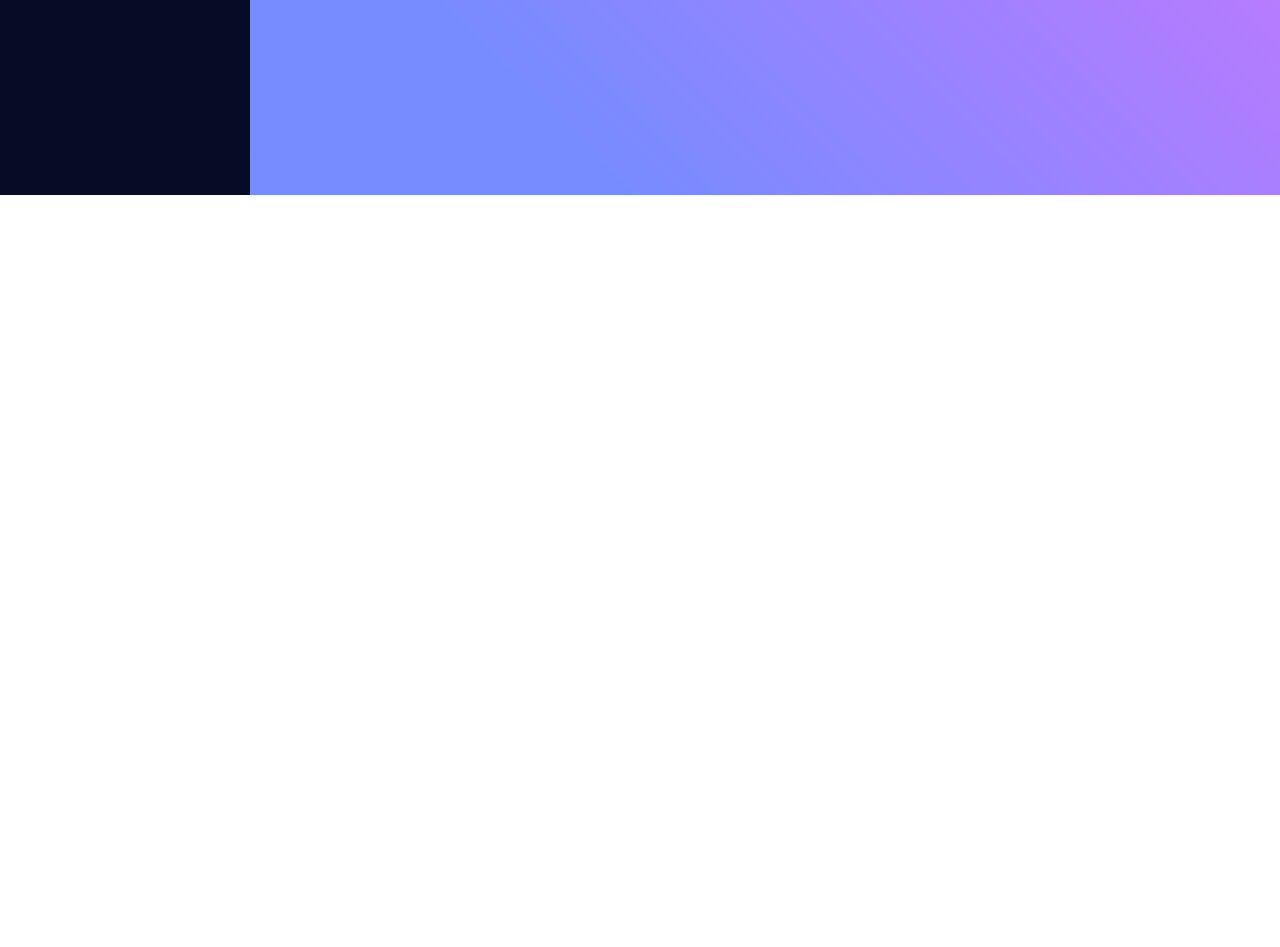
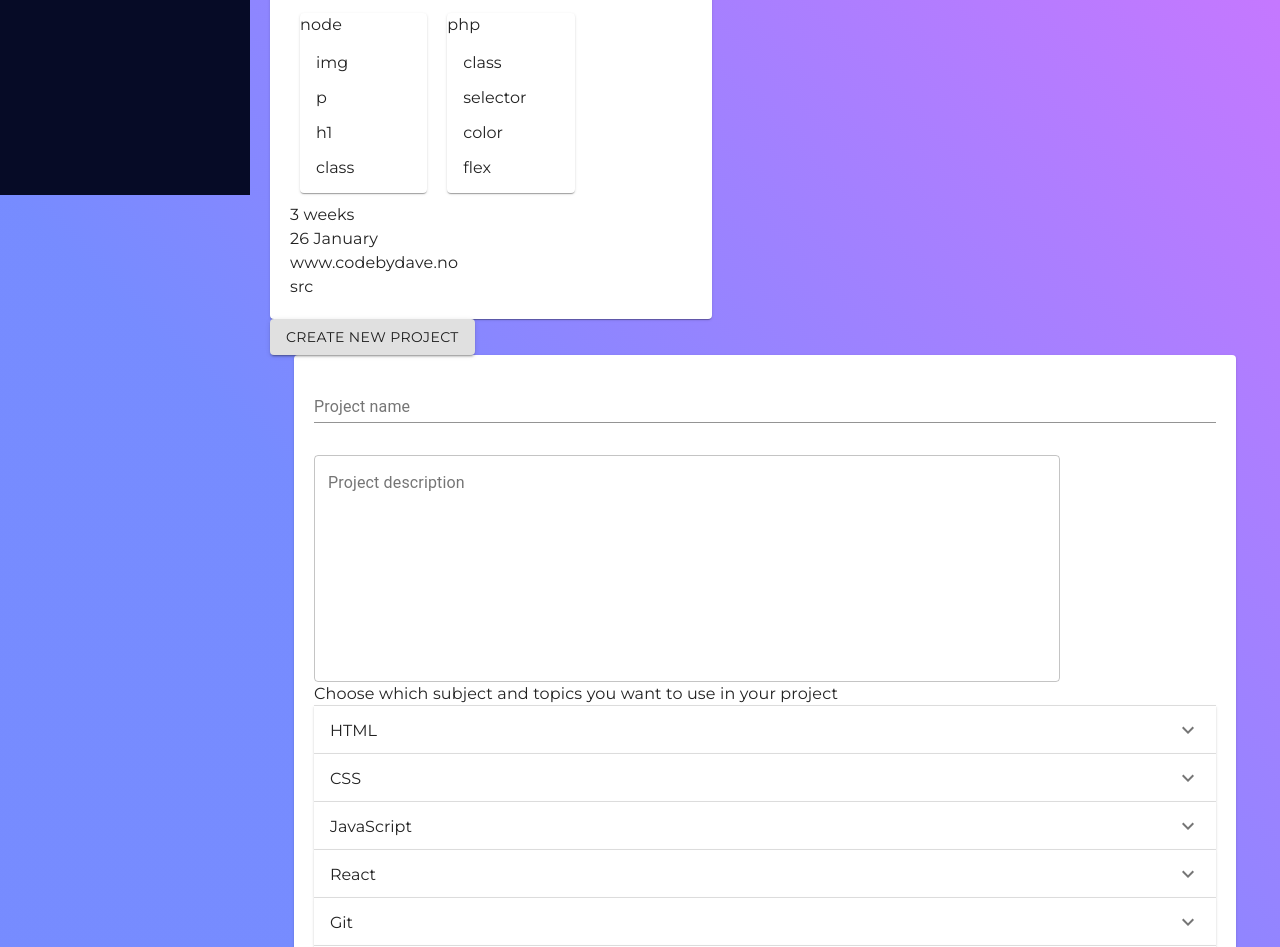
Before and after one commit to davemarong/Self-Taught-App, a React (Create React App) app: page /projects in a window 1280 px wide. Shown: the part 605-1552 px from the top of the page. Before the commit the page ends 800 px from the top, so only its background shows below. Built offline with nearby package versions, Linux system fonts and the light colour scheme; what react-swipeable-views-utils would draw is missing.

Commit message:
Add Project, CreateProject and TopicsTable(infinished) components

```diff
--- a/src/components/projects/CreateProject.js
+++ b/src/components/projects/CreateProject.js
@@ -1,5 +1,69 @@
-import React from "react";
+// IMPORTS
 
-export default function CreateProject() {
-  return <div>Create project</div>;
+// React
+import React, { useState } from "react";
+
+// Material UI
+import Typography from "@material-ui/core/Typography";
+import TextField from "@material-ui/core/TextField";
+import Grid from "@material-ui/core/Grid";
+import Container from "@material-ui/core/Container";
+import Card from "@material-ui/core/Card";
+
+// Components
+import { futureProjects } from "../projectsTemplate/projectsData";
+import TopicsTable from "./TopicsTable";
+// Redux
+import { useSelector } from "react-redux";
+
+export default function CreateProject({ projectData, setProjectData }) {
+  // UseState
+  const [isOpen, setIsOpen] = useState(false);
+  // Redux
+  const mainSubjects = useSelector((state) => state.mainSubjects);
+  const secondarySubjects = useSelector((state) => state.secondarySubjects);
+  // Functions
+  const addTopicToProject = () => {};
+
+  return (
+    <Container>
+      <Card style={{ padding: 20, maxHeight: 600, overflowY: "auto" }}>
+        <Grid container direction="column" spacing={4}>
+          <Grid item xs={12}>
+            <TextField fullWidth label="Project name" />
+          </Grid>
+          <Grid item xs={10}>
+            <TextField
+              fullWidth
+              multiline
+              variant="outlined"
+              label="Project description"
+              rows={10}
+            />
+          </Grid>
+        </Grid>
+        <Typography>
+          Choose which subject and topics you want to use in your project
+        </Typography>
+        {mainSubjects.map((subject, id) => {
+          return (
+            <TopicsTable
+              subject={subject}
+              projectData={projectData}
+              setProjectData={setProjectData}
+            />
+          );
+        })}
+        {secondarySubjects.map((subject, id) => {
+          return (
+            <TopicsTable
+              subject={subject}
+              projectData={projectData}
+              setProjectData={setProjectData}
+            />
+          );
+        })}
+      </Card>
+    </Container>
+  );
 }
--- a/src/components/projects/Projects.js
+++ b/src/components/projects/Projects.js
@@ -19,6 +19,30 @@ import CompletedProjects from "./CompletedProjects";
 
 export default function Projects({ projects }) {
   // State
+  const [projectData, setProjectData] = useState({
+    title: "",
+    description: "",
+    topics: [
+      [
+        {
+          subject: "HTML",
+        },
+        [
+          { title: "Elements", learned: false, useInProject: false },
+          { title: "Header", learned: false, useInProject: false },
+        ],
+      ],
+      [
+        {
+          subject: "CSS",
+        },
+        [
+          { title: "Color", learned: false, useInProject: false },
+          { title: "Flex", learned: false, useInProject: false },
+        ],
+      ],
+    ],
+  });
   const [createProjectModal, setCreateProjectModal] = useState({
     boolean: false,
   });
@@ -29,7 +53,6 @@ export default function Projects({ projects }) {
   const closeCreateProjectModal = () => {
     setCreateProjectModal({ boolean: false });
   };
-  console.log(projects);
   return (
     <div>
       <Modal
@@ -42,7 +65,7 @@ export default function Projects({ projects }) {
         }}
       >
         <Zoom timeout={300} in={createProjectModal.boolean}>
-          <CreateProject>hei</CreateProject>
+          <CreateProject />
         </Zoom>
       </Modal>
       <Typography>Completed projects</Typography>
@@ -50,6 +73,11 @@ export default function Projects({ projects }) {
       <Button onClick={openCreateProjectModal} variant="contained">
         Create new project
       </Button>
+
+      <CreateProject
+        projectData={projectData}
+        setProjectData={setProjectData}
+      />
       <Typography>Future projects</Typography>
     </div>
   );
--- /dev/null
+++ b/src/components/projects/Topics.js
@@ -0,0 +1,5 @@
+import React from "react";
+
+export default function Topics() {
+  return <div>Hei på deg</div>;
+}
--- /dev/null
+++ b/src/components/projects/TopicsTable.js
@@ -0,0 +1,160 @@
+// IMPORTS
+
+// React
+import React, { useState, useRef } from "react";
+
+// Material UI
+import Typography from "@material-ui/core/Typography";
+import TextField from "@material-ui/core/TextField";
+import Button from "@material-ui/core/Button";
+import Grid from "@material-ui/core/Grid";
+import Container from "@material-ui/core/Container";
+import Card from "@material-ui/core/Card";
+import Checkbox from "@mui/material/Checkbox";
+import { Collapse } from "@material-ui/core";
+// Framer Motion
+import { motion } from "framer-motion";
+
+import Table from "@mui/material/Table";
+import TableBody from "@mui/material/TableBody";
+import TableCell from "@mui/material/TableCell";
+import TableContainer from "@mui/material/TableContainer";
+import TableHead from "@mui/material/TableHead";
+import TableRow from "@mui/material/TableRow";
+import Accordion from "@mui/material/Accordion";
+import AccordionSummary from "@mui/material/AccordionSummary";
+import AccordionDetails from "@mui/material/AccordionDetails";
+import ExpandMoreIcon from "@mui/icons-material/ExpandMore";
+
+// Components
+import { futureProjects } from "../projectsTemplate/projectsData";
+// Redux
+import { useSelector } from "react-redux";
+
+export default function TopicsTable({ subject, projectData, setProjectData }) {
+  // Destruction
+  const { topics } = projectData;
+  // UseState
+  //   UseRef
+  const checkboxRef = useRef(null);
+  // Redux
+  const mainSubjects = useSelector((state) => state.mainSubjects);
+  const secondarySubjects = useSelector((state) => state.secondarySubjects);
+  //   Functions
+  const getIndexOfSubject = (subject) => {
+    let indexOfSubject;
+    projectData.topics.map((item, id) => {
+      if (item[0].subject === subject) {
+        indexOfSubject = id;
+      }
+    });
+    return indexOfSubject;
+  };
+  const getIndexOfTopic = (indexOfSubject, topic) => {
+    let indexOfTopic = false;
+    for (let i = 0; i < projectData.topics; i++) {
+      if (projectData.topics[indexOfSubject][1][i].title === topic) {
+        indexOfTopic = i;
+        break;
+      }
+    }
+    return indexOfTopic;
+  };
+  const removeTopicFromProject = (indexOfSubject, indexOfTopic) => {
+    console.log(projectData.topics[indexOfSubject][1].splice(indexOfTopic, 1));
+  };
+  const addTopicToProject = (topic, indexOfSubject) => {
+    const newTopic = { title: topic, learned: false, useInProject: false };
+    projectData.topics[indexOfSubject][1].push(newTopic);
+    console.log(projectData.topics);
+  };
+  const addTopicAndSubjectToProject = () => {};
+  const updateProjectData = (topic, subject) => {
+    const indexOfSubject = getIndexOfSubject(subject);
+    if (indexOfSubject) {
+      const indexOfTopic = getIndexOfTopic(indexOfSubject, topic);
+      if (indexOfTopic) {
+        removeTopicFromProject(indexOfSubject, indexOfTopic);
+      } else {
+        addTopicToProject(topic, indexOfSubject);
+      }
+    } else {
+      // Add topic and subject
+    }
+  };
+  return (
+    <>
+      <div></div>
+      <Accordion>
+        <AccordionSummary expandIcon={<ExpandMoreIcon />}>
+          {subject[0].title}
+        </AccordionSummary>
+        <TableContainer>
+          <Table>
+            <TableHead>
+              <TableRow>
+                <TableCell
+                  style={{
+                    fontWeight: "bolder",
+                    padding: "16px 5px 16px 10px",
+                  }}
+                >
+                  Topic
+                </TableCell>
+                <TableCell
+                  style={{
+                    fontWeight: "bolder",
+                    padding: "16px 5px 16px 10px",
+                  }}
+                >
+                  Subject
+                </TableCell>
+                <TableCell
+                  style={{
+                    fontWeight: "bolder",
+                    padding: "16px 5px 16px 10px",
+                  }}
+                >
+                  Learned
+                </TableCell>
+                <TableCell
+                  style={{
+                    fontWeight: "bolder",
+                    padding: "16px 5px 16px 10px",
+                  }}
+                >
+                  Add
+                </TableCell>
+              </TableRow>
+            </TableHead>
+            {subject[1].map((topic, id) => {
+              return (
+                <TableBody>
+                  <TableRow>
+                    <TableCell style={{ padding: "0 5px 0 10px" }}>
+                      {topic.title}
+                    </TableCell>
+                    <TableCell style={{ padding: "0 5px 0 10px" }}>
+                      {subject[0].title}
+                    </TableCell>
+                    <TableCell style={{ padding: "0 5px 0 10px" }}>
+                      {topic.learned ? "Yes" : "No"}
+                    </TableCell>
+                    <TableCell style={{ padding: "0 5px 0 10px" }}>
+                      <Checkbox
+                        onChange={() => {
+                          updateProjectData(topic.title, subject[0].title);
+                        }}
+                      />
+                      {/* Create a new component were you can use state to manage if checkbox is checked or not */}
+                    </TableCell>
+                  </TableRow>
+                </TableBody>
+              );
+            })}
+          </Table>
+        </TableContainer>
+      </Accordion>
+    </>
+  );
+}
--- a/src/components/projectsTemplate/projectsData.js
+++ b/src/components/projectsTemplate/projectsData.js
@@ -33,8 +33,52 @@ export const completedProjectsData = [
       title: "digimon app",
       description: "An app that creates a digimon for you",
       topicsUsed: [
-        [{ subject: "react" }, ["img", "p", "h1", "class"]],
-        [{ subject: "next" }, ["class", "selector", "psuedo", "color"]],
+        [
+          { title: "React" },
+          [
+            { title: "img", learned: true },
+            { title: "p", learned: true },
+            { title: "h1", learned: true },
+            { title: "class", learned: true },
+          ],
+        ],
+        [
+          { title: "Next" },
+          [
+            { title: "class", learned: true },
+            { title: "selector", learned: true },
+            { title: "color", learned: true },
+            { title: "flex", learned: true },
+          ],
+        ],
+      ],
+      img: "src",
+      timeSpent: "3 weeks",
+      timeDone: "26 January",
+      url: "www.codebydave.no",
+    },
+    {
+      title: "yu gi oh app",
+      description: "An app that creates a jaden yuki for you",
+      topicsUsed: [
+        [
+          { title: "node" },
+          [
+            { title: "img", learned: true },
+            { title: "p", learned: true },
+            { title: "h1", learned: true },
+            { title: "class", learned: true },
+          ],
+        ],
+        [
+          { title: "php" },
+          [
+            { title: "class", learned: true },
+            { title: "selector", learned: true },
+            { title: "color", learned: true },
+            { title: "flex", learned: true },
+          ],
+        ],
       ],
       img: "src",
       timeSpent: "3 weeks",
@@ -43,3 +87,4 @@ export const completedProjectsData = [
     },
   ],
 ];
+export const futureProjects = [];
--- a/src/pages/ProjectsPage.js
+++ b/src/pages/ProjectsPage.js
@@ -17,7 +17,7 @@ export default function ProjectsPage() {
   const matches = useMediaQuery("(min-width:1224px)");
   const classes = useStyles();
   return (
-    <div>
+    <div className={matches ? classes.full : classes.mobile}>
       <Projects />
     </div>
   );
```
